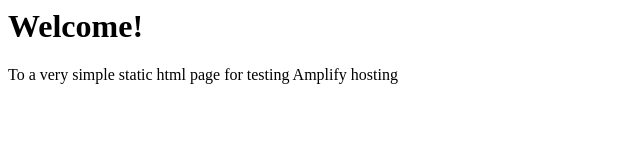
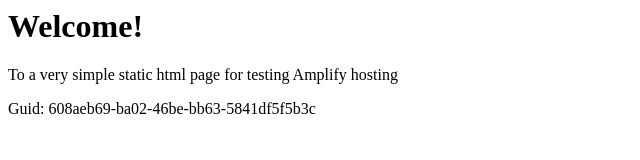
Before and after one commit to aws-aemilia-pdx/Github-PR-Commit-Integration-Test-DoNotTouch-GitHubAutoBuildPrPreviewCanaryTest-v1-beta-us-west-2, a website: page src/index.html in a window 1280 px wide. Shown: the whole page, without its empty margins (0-640 px from the left). Drawn offline with Linux system fonts and the light colour scheme.

Commit message:
commit from integ tests

```diff
--- a/src/index.html
+++ b/src/index.html
@@ -1,3 +1,5 @@
+
+
 <html lang="en">
 
 <head>
@@ -10,6 +12,6 @@
 <body>
     <h1>Welcome!</h1>
     <p>To a very simple static html page for testing Amplify hosting</p>
-</body>
+    <p>Guid: 608aeb69-ba02-46be-bb63-5841df5f5b3c</p></body>
 
 </html>
```
